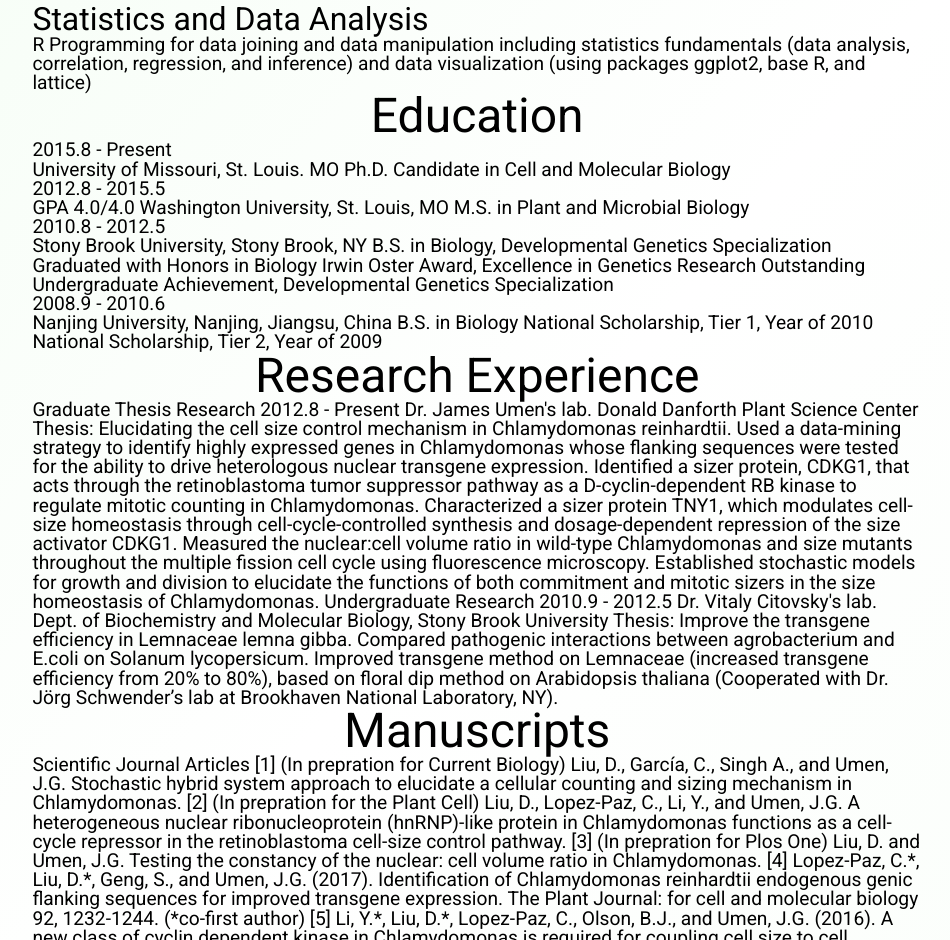
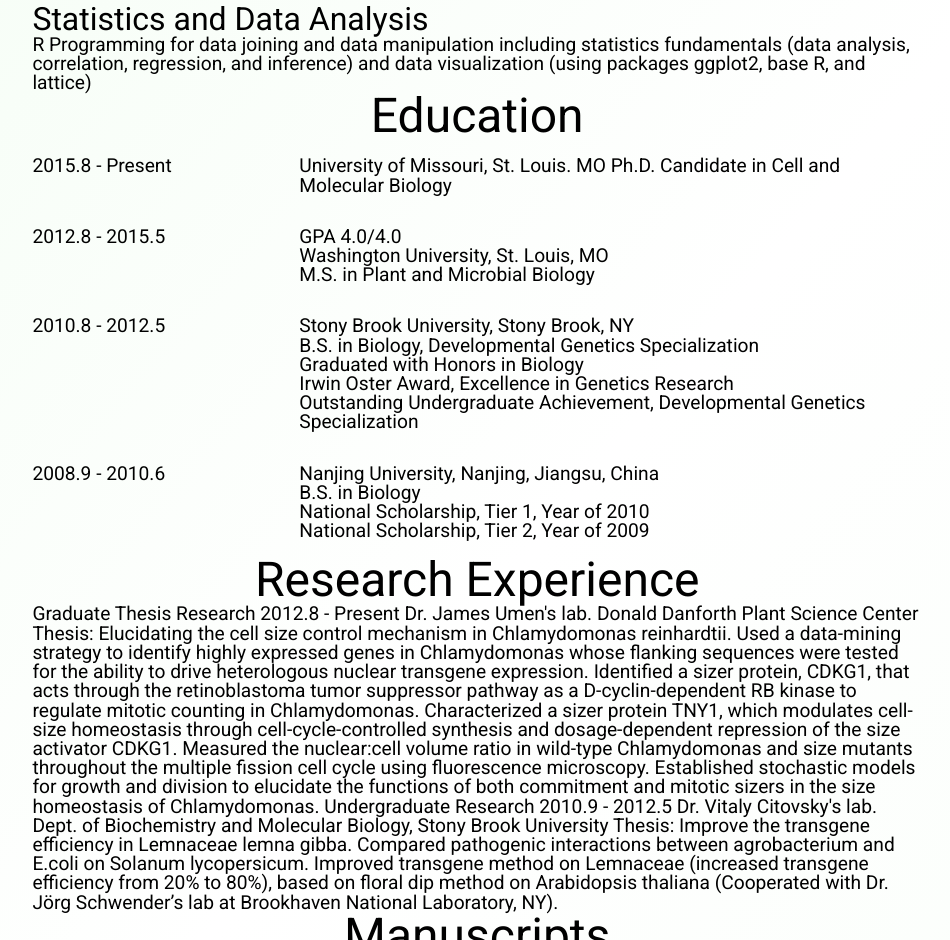
Before and after one commit to timjedrek/portfolio-project, a plain HTML site: page index.html in a window 1280 px wide. Shown: the part 1082-2022 px from the top of the page, without its empty margins (310-1260 px from the left). Drawn offline with Linux system fonts and the light colour scheme.

Commit message:
style education flexbox

```diff
--- a/index.html
+++ b/index.html
@@ -115,9 +115,9 @@
                         2012.8 - 2015.5
                     </div>
                     <div class="date-text">
-                        GPA 4.0/4.0
-                        Washington University, St. Louis, MO
-                        M.S. in Plant and Microbial Biology
+                        GPA 4.0/4.0<br>
+                        Washington University, St. Louis, MO<br>
+                        M.S. in Plant and Microbial Biology<br>
                     </div>
                 </div>
                 <div class="date-row">
@@ -125,11 +125,11 @@
                         2010.8 - 2012.5
                     </div>
                     <div class="date-text">
-                        Stony Brook University, Stony Brook, NY
-                        B.S. in Biology, Developmental Genetics Specialization
-                        Graduated with Honors in Biology
-                        Irwin Oster Award, Excellence in Genetics Research
-                        Outstanding Undergraduate Achievement, Developmental Genetics Specialization
+                        Stony Brook University, Stony Brook, NY<br>
+                        B.S. in Biology, Developmental Genetics Specialization<br>
+                        Graduated with Honors in Biology<br>
+                        Irwin Oster Award, Excellence in Genetics Research<br>
+                        Outstanding Undergraduate Achievement, Developmental Genetics Specialization <br>
                     </div>
                 </div>
                 <div class="date-row">
@@ -137,10 +137,10 @@
                         2008.9 - 2010.6
                     </div>
                     <div class="date-text">
-                        Nanjing University, Nanjing, Jiangsu, China
-                        B.S. in Biology
-                        National Scholarship, Tier 1, Year of 2010
-                        National Scholarship, Tier 2, Year of 2009
+                        Nanjing University, Nanjing, Jiangsu, China<br>
+                        B.S. in Biology<br>
+                        National Scholarship, Tier 1, Year of 2010<br>
+                        National Scholarship, Tier 2, Year of 2009<br>
                     </div>
                 </div>
         </section>
--- a/style.css
+++ b/style.css
@@ -249,6 +249,21 @@ h3 {
   font-size: 2rem;
 }
 
+.date-row {
+  display: flex;
+  flex-direction: row;
+  padding-top: 1rem;
+  padding-bottom: 1rem;
+}
+
+.date-time {
+  width: 30%;
+}
+
+.date-text {
+  width: 70%;
+}
+
 /* On smaller screens, where height is less than 450px, change the style of the sidebar (less padding and a smaller font size)
 @media screen and (max-height: 450px) {
     .sidenav {padding-top: 15px;}
```
